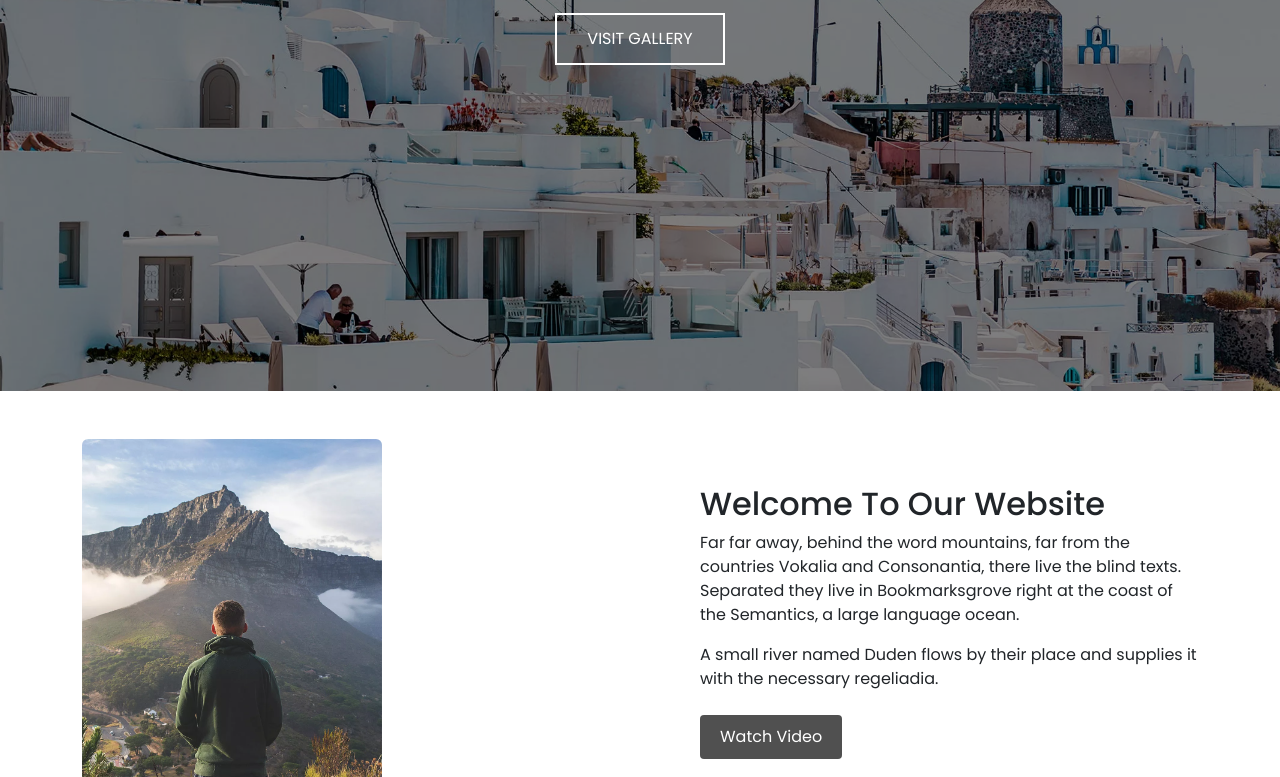
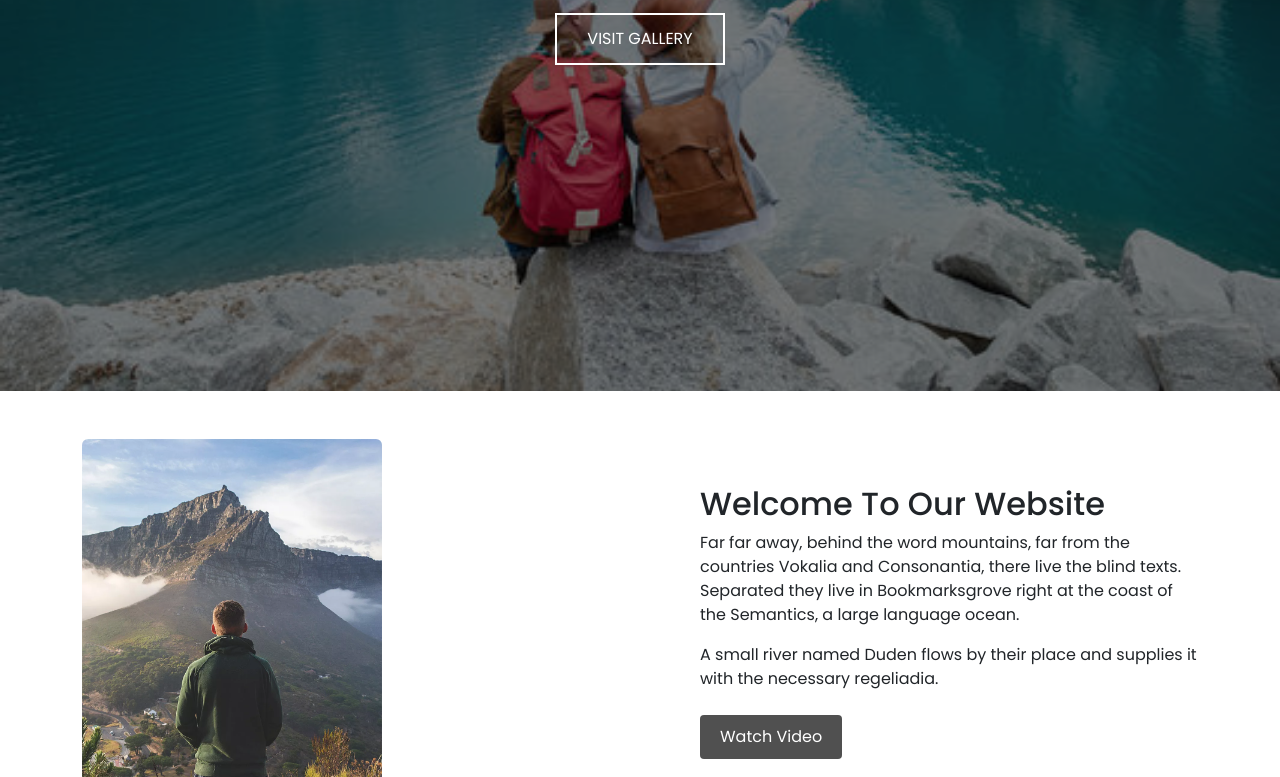
Before and after one commit to Aakifah-133/hepta, a plain HTML site: page index.html in a window 1280 px wide. Shown: the part 409-1186 px from the top of the page. Drawn offline with nearby package versions, Linux system fonts and the light colour scheme.

Commit message:
Update styles.css

```diff
--- a/CSS/styles.css
+++ b/CSS/styles.css
@@ -18,7 +18,7 @@ body {
 
 /* Hero Section */
 .hero-section {
-    background: url('./images/hero_1.jpg.webp') no-repeat center center;
+    background: url('./images/hero_1.jpg') no-repeat center center;
     background-size: cover;
     height: 100vh;
     display: flex;
```
